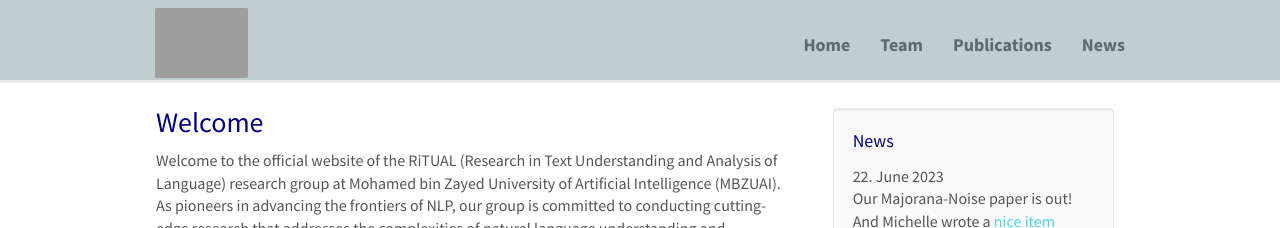
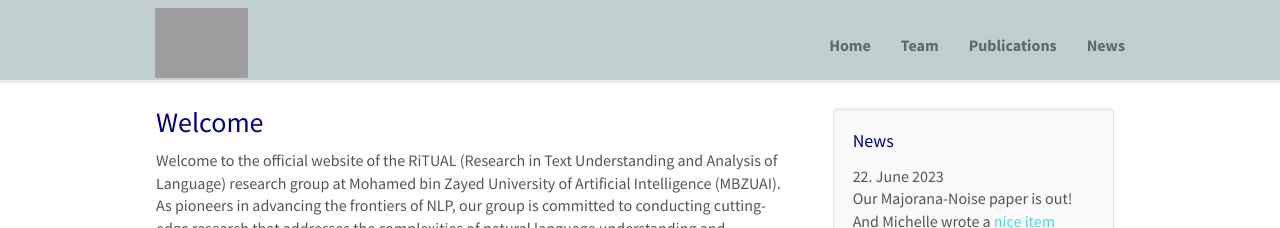
Before and after one commit to RamzaBasharat/MBZUAI, a Jekyll site: the page built from _pages/home.md, in a window 1280 px wide. Shown: the top 228 px of the page. Built offline with Jekyll 4.4.1, drawn with Linux system fonts in a browser that asks for light colours; nearby versions of some CDN libraries.

Commit message:
updating styles

```diff
--- a/css/main.scss
+++ b/css/main.scss
@@ -244,8 +244,8 @@ color:#99a7b2;
 
 .navbar-default .navbar-nav > li > a {
     color: #5B6B6E;
-    font-size: 18px;
-    font-weight:505;
+//     font-size: 18px;
+    font-weight:503;
 }
 
 //-------------------------- Footer -----------------------------
```
